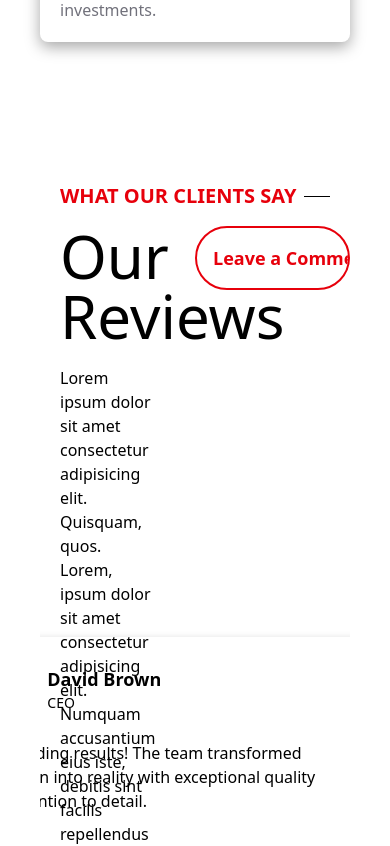
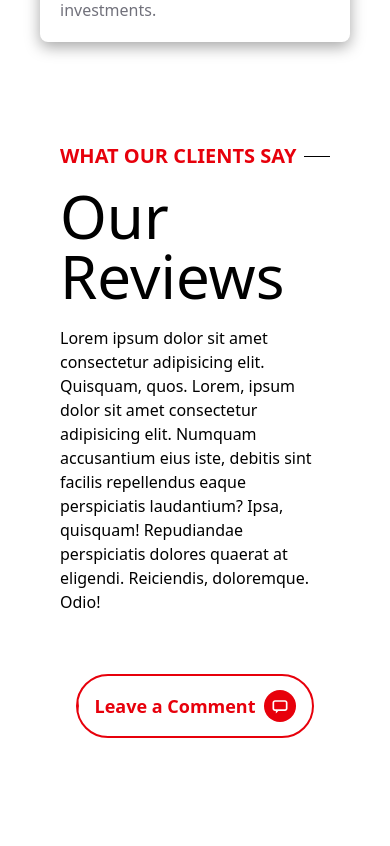
Before and after one commit to AbhimanyuSaxena1/techrobo, a React (Vite) app: page / in a window 390 px wide. Shown: the part 9560-10406 px from the top of the page. Built offline with nearby package versions, Linux system fonts and the light colour scheme; grey boxes are pictures that could not be loaded.

Commit message:
our reviews

```diff
--- a/src/Components/OurReviews.jsx
+++ b/src/Components/OurReviews.jsx
@@ -162,20 +162,20 @@ const OurReviews = () => {
     }, []);
 
     return (
-        <div className='w-full h-[100vh] px-10 mt-20 bg-white'>
+        <div className='w-full md:h-auto flex flex-col items-center justify-center gap-10 h-auto px-10 md:mt-20 mt-10 bg-white'>
             <div className='top w-full h-fit'>
-                <div className="ClientSay px-5 pt-5 flex flex-row items-center justify-start w-auto">
+                <div className="ClientSay  px-5 pt-5 flex flex-row items-center justify-start w-auto">
                     <h1 className="text-xl uppercase font-semibold text-red-600 whitespace-nowrap">
                         What our clients say
                     </h1>
                     <div className="line w-[10rem] h-[1px] bg-black ml-2"></div>
                 </div>
-                <div className="heading flex flex-row mt-4 w-full h-[40vh]">
-                    <div className="left w-1/2 px-5 h-full">
+                <div className="heading flex flex-col md:flex-row mt-4 gap-15 md:gap-0 w-full md:h-[40vh] h-auto">
+                    <div className="left md:w-1/2 w-full px-5 h-full">
                         <h1 className='text-6xl font-normal text-black'>Our <span className='font-medium'>Reviews</span></h1>
-                        <p className='text-md font-normal leading-6 text-black w-[80%] mt-5'>Lorem ipsum dolor sit amet consectetur adipisicing elit. Quisquam, quos. Lorem, ipsum dolor sit amet consectetur adipisicing elit. Numquam accusantium eius iste, debitis sint facilis repellendus eaque perspiciatis laudantium? Ipsa, quisquam! Repudiandae perspiciatis dolores quaerat at eligendi. Reiciendis, doloremque. Odio!</p>
+                        <p className='text-md font-normal leading-6 text-black md:w-[80%] w-full mt-5'>Lorem ipsum dolor sit amet consectetur adipisicing elit. Quisquam, quos. Lorem, ipsum dolor sit amet consectetur adipisicing elit. Numquam accusantium eius iste, debitis sint facilis repellendus eaque perspiciatis laudantium? Ipsa, quisquam! Repudiandae perspiciatis dolores quaerat at eligendi. Reiciendis, doloremque. Odio!</p>
                     </div>
-                    <div className="right w-1/2 h-full flex flex-row items-start justify-end">
+                    <div className="right md:w-1/2 w-full h-full flex flex-row md:items-start justify-center md:justify-end">
                         <div className="btn relative overflow-hidden w-auto gap-2 hover:bg-red-600 transition-all duration-300 rounded-full border-2 border-red-600 h-[4rem] flex flex-row items-center justify-between px-4 cursor-pointer group">
                             <h1 className="text-lg z-10 font-semibold text-red-600 whitespace-nowrap group-hover:text-white transition-all duration-300">
                                 Leave a Comment
```
